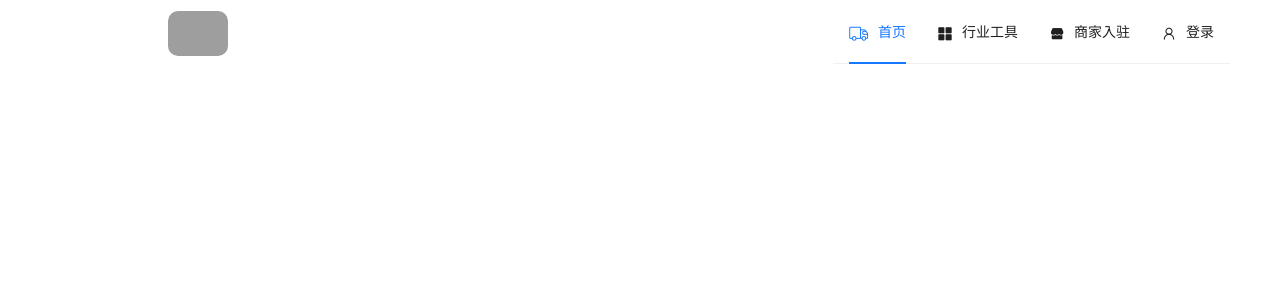
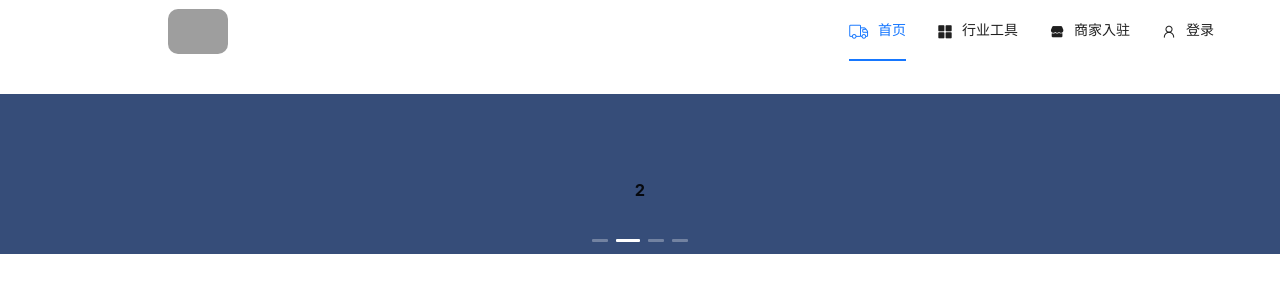
Before and after one commit to feierman/wuliu, a Vue app in the folder web_user/: page / in a window 1280 px wide. Shown: the top 300 px of the page. Built offline with nearby package versions, Linux system fonts and the light colour scheme; grey boxes are pictures that could not be loaded.

Commit message:
Carousel框架搭建完成

```diff
--- a/web_user/components.d.ts
+++ b/web_user/components.d.ts
@@ -9,6 +9,7 @@ export {}
 declare module 'vue' {
   export interface GlobalComponents {
     AButton: typeof import('ant-design-vue/es')['Button']
+    ACarousel: typeof import('ant-design-vue/es')['Carousel']
     ACol: typeof import('ant-design-vue/es')['Col']
     AImage: typeof import('ant-design-vue/es')['Image']
     ALayout: typeof import('ant-design-vue/es')['Layout']
--- a/web_user/src/components/Carousel .vue
+++ b/web_user/src/components/Carousel .vue
@@ -1,4 +1,13 @@
 <template>
+    <a-carousel autoplay effect="fade">
+      <div><h3>1</h3></div>
+      <div><h3>2</h3></div>
+      <div><h3>3</h3></div>
+      <div><h3>4</h3></div>
+    </a-carousel>
+
+
+
 
 </template>
 <script setup lang="ts">
@@ -24,12 +33,12 @@ const imgs =reactive([
 
 </script>
 <style scoped>
-
-.el-carousel__item:nth-child(2n) {
-  background-color: #99a9bf;
-}
-
-.el-carousel__item:nth-child(2n + 1) {
-  background-color: #d3dce6;
+:deep(.slick-slide) {
+  text-align: center;
+  height: 160px;
+  line-height: 160px;
+  background: #364d79;
+  overflow: hidden;
+  margin-top: 30px;
 }
 </style>
--- a/web_user/src/components/PcHeader.vue
+++ b/web_user/src/components/PcHeader.vue
@@ -93,5 +93,7 @@ const handleMenuClick = ({ key }: { key: string }) => {
     margin-right: 8px;
   }
 }
-
+.ant-menu {
+  border-bottom: none !important; /* 移除底部边框 */
+}
 </style>
--- a/web_user/src/layouts/Defaultlayout.vue
+++ b/web_user/src/layouts/Defaultlayout.vue
@@ -1,19 +1,28 @@
-<template>
+<template xmlns="">
   <a-layout>
     <a-layout-header :style="headerStyle"><PcHeader /></a-layout-header>
+    <a-layout-content :style="contentStyle">
+      <Carousel  />
+    </a-layout-content>
 
   </a-layout>
 </template>
 <script lang="ts" setup>
 import {ref} from 'vue';
 import type {CSSProperties} from 'vue';
-
-import PcHeader from "@/components/PcHeader.vue";
+ import PcHeader from "@/components/PcHeader.vue";
+import Carousel from "@/components/Carousel .vue";
 const headerStyle = ref<CSSProperties>({
-  textAlign: 'center',
+  textAlign: 'center',  //
   height:60,
   paddingInline: '64',
-  lineHeight: '64px',
+  lineHeight: '60px',
+  backgroundColor: '#fff'
+})
+const contentStyle = ref<CSSProperties>({
+//   内容撑满body
+  height: '90vh',
+  paddingInline: '64',
   backgroundColor: '#fff'
 })
 </script>
```
